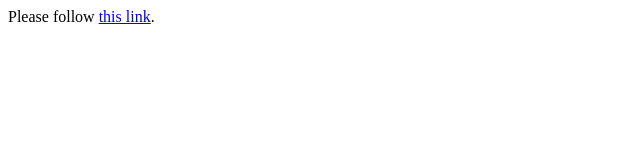
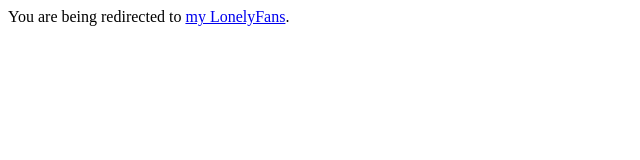
Before and after one commit to paxtonmatheson/paxtonmatheson.github.io, a plain HTML site: page index.html in a window 1280 px wide. Shown: the whole page, without its empty margins (0-640 px from the left). Drawn offline with Linux system fonts and the light colour scheme.

Commit message:
Update index.html

```diff
--- a/index.html
+++ b/index.html
@@ -3,6 +3,6 @@
     <meta http-equiv="Refresh" content="1; url=//twitch.tv/tonsofpax" />
   </head>
   <body>
-    <p>Please follow <a href="//twitch.tv/tonsofpax">this link</a>.</p>
+    <p>You are being redirected to <a href="//twitch.tv/tonsofpax">my LonelyFans</a>.</p>
   </body>
 </html>
```
